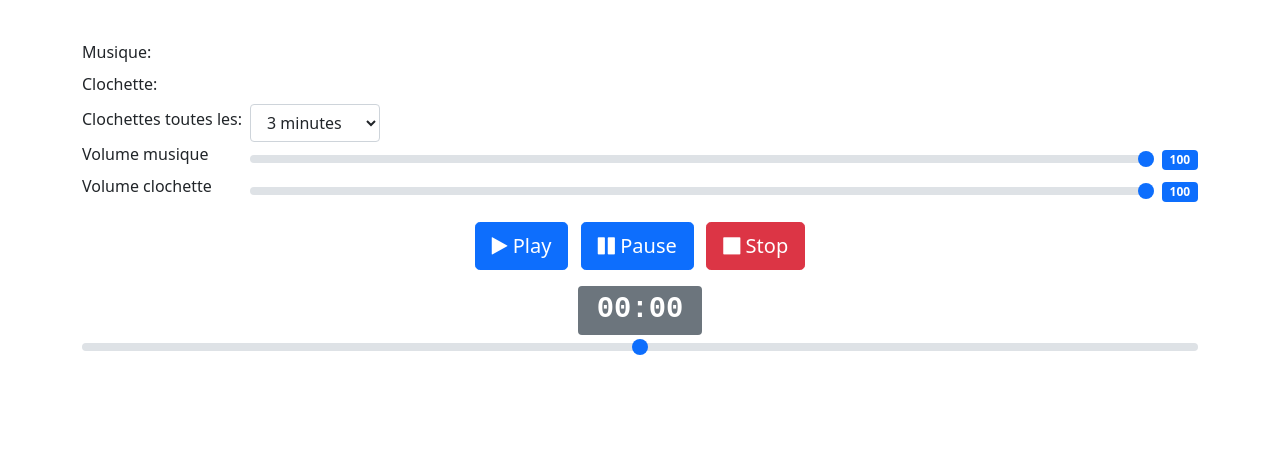
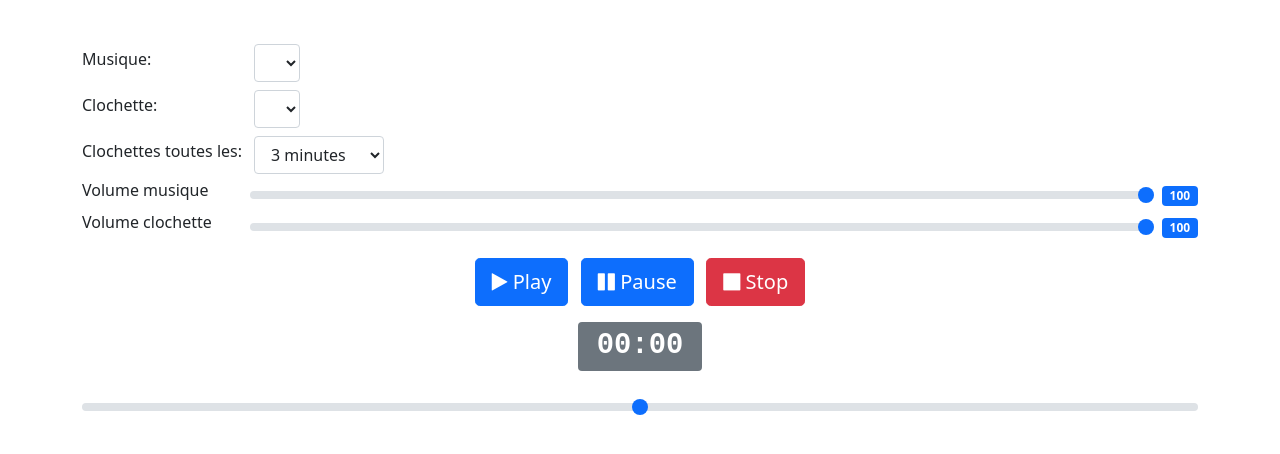
Before and after one commit to spartyann/music-with-bell, a PHP site: page / in a window 1280 px wide. Shown: the top 454 px of the page. Run offline with PHP 8.4, Linux system fonts and the light colour scheme; lists and menus that the app fills with data are empty.

Commit message:
Commit 3

```diff
--- a/assets/js/app.js
+++ b/assets/js/app.js
@@ -16,7 +16,10 @@ $(() => {
 				bellEvery: 3,
 
 				currentMusicMinutes: 0,
-				currentMusicSeconds: 0
+				currentMusicSeconds: 0,
+
+				musicUrl: "assets/musics/sound-of-invisible-waters.mp3",
+				bellUrl: "assets/bells/bell_3.mp3",
 			}
 		},
 
@@ -24,17 +27,20 @@ $(() => {
 			volumeBell(val) { if (this.bell == null) return; this.bell.volume = val; },
 			volumeMusic(val) { if (this.music == null) return; this.music.volume = val; },
 
-			musicRange(ratio) {
+			bellUrl(val) {
+				this.setBell(val);
+			},
 
-			},
+			musicUrl(val) {
+				this.setMusic(val);
+			}
 		},
 
 		mounted() {
 			setInterval(this.tick, 100);
 
-			this.setBell('assets/bells/bell_3.mp3');
-			this.setMusic('assets/musics/sound-of-invisible-waters.mp3');
-
+			this.setBell(this.bellUrl);
+			this.setMusic(this.musicUrl);
 		},
 
 		computed: {
@@ -81,7 +87,7 @@ $(() => {
 
 			setBell(url)
 			{
-				if (this.bell != null) this.bell.stop();
+				if (this.bell != null) this.bell.pause();
 				this.bell = new Audio(url);
 				this.bell.autoplay = false;
 				this.bell.load();
@@ -89,7 +95,7 @@ $(() => {
 
 			setMusic(url)
 			{
-				if (this.music != null) this.music.stop();
+				if (this.music != null) this.music.pause();
 				this.music = new Audio(url);
 				this.music.autoplay = false;
 				this.music.load();
--- a/index.php
+++ b/index.php
@@ -1,4 +1,18 @@
-<!DOCTYPE html>
+<?php
+
+$dirMusics = array_merge(glob(__DIR__ . '/assets/musics/*.wav'), glob(__DIR__ . '/assets/musics/*.mp3'));
+$dirBells = array_merge(glob(__DIR__ . '/assets/bells/*.wav'), glob(__DIR__ . '/assets/bells/*.mp3'));
+
+$dirBells = array_map(function($dir) {
+	return str_replace(__DIR__ . '/', '', $dir);
+}, $dirBells);
+
+$dirMusics = array_map(function($dir) {
+	return str_replace(__DIR__ . '/', '', $dir);
+}, $dirMusics);
+
+
+?><!DOCTYPE html>
 <html lang="fr">
 	<head>
 		<meta http-equiv="X-UA-Compatible" content="IE=edge">
@@ -13,10 +27,8 @@
 		<link href="assets/bootstrap/css/bootstrap.min.css" rel="stylesheet">
 		<script src="assets/bootstrap/js/bootstrap.bundle.min.js" ></script>
 
-
 		<script src="assets/js/app.js" ></script>
 		<link href="assets/css/app.css" rel="stylesheet">
-
 
 		<link rel="manifest" href="manifest.json">
 	</head>
@@ -34,23 +46,35 @@
 								<div class="td wsnw vam pe-2">
 									<label for="" class="form-label">Musique: </label>
 								</div>
-								<div class="td-100 vam">
-
+								<div class="td-100 vam p-1">
+									<div class="d-inline-block">
+										<select v-model="musicUrl" id="" class="form-control">
+											<?php foreach($dirMusics as $music) { ?>
+												<option value="<?php echo htmlentities($music); ?>"><?php echo basename($music); ?></option>
+											<?php } ?>
+										</select>
+									</div>
 								</div>
 							</div>
 							<div class="tr">
 								<div class="td wsnw vam pe-2">
 									<label for="" class="form-label">Clochette: </label>
 								</div>
-								<div class="td-100 vam">
-
+								<div class="td-100 vam p-1">
+									<div class="d-inline-block">
+										<select v-model="bellUrl" id="" class="form-control">
+											<?php foreach($dirBells as $bell) { ?>
+												<option value="<?php echo htmlentities($bell); ?>"><?php echo basename($bell); ?></option>
+											<?php } ?>
+										</select>
+									</div>
 								</div>
 							</div>
 							<div class="tr">
 								<div class="td wsnw vam pe-2">
 									<label for="bellEvery" class="form-label">Clochettes toutes les: </label>
 								</div>
-								<div class="td-100 vam">
+								<div class="td-100 vam p-1">
 									<div class="d-inline-block">
 										<select v-model="bellEvery" id="bellEvery" class="form-control">
 											<option value="1">1 minute</option>
@@ -104,7 +128,9 @@
 						<span class="badge bg-secondary fz-100">{{ currentMusicTimeString }}</span>
 					</div>
 
-					<input type="range" class="form-range" min="0" max="1" step="0.00001" value="1" v-model="musicRange" v-on:input="userChangeMusicRange"/>
+					<div class="my-4">
+						<input type="range" class="form-range" min="0" max="1" step="0.00001" value="1" v-model="musicRange" v-on:input="userChangeMusicRange"/>
+					</div>
 
 					<!--<input type="range" class="form-range" min="0" max="1" step="0.00001" value="1" v-model="bellRange" v-on:input="userChangeMusicRange"/>-->
 				</div>
```
Also changed, not shown: assets/icon.png (added), manifest.json.
